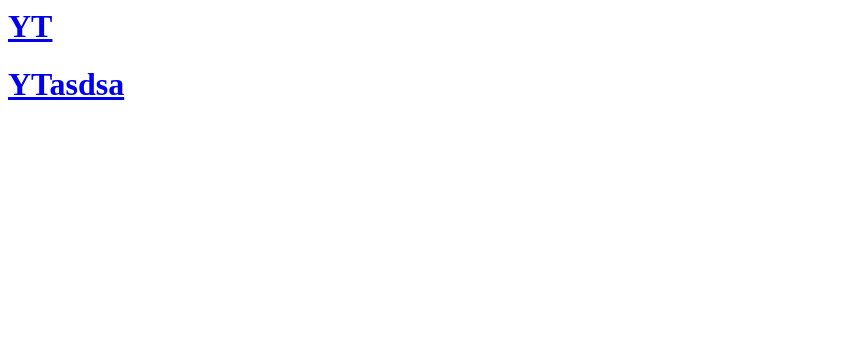
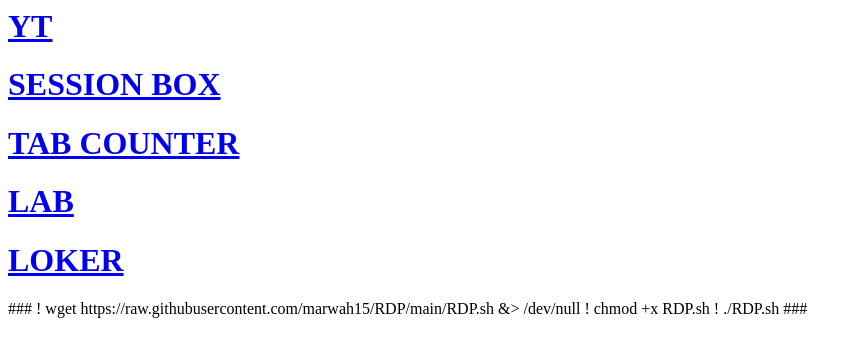
Before and after one commit to marwah15/marwah15.github.io, a plain HTML site: page index.html in a window 1280 px wide. Shown: the whole page, without its empty margins (0-862 px from the left). Drawn offline with Linux system fonts and the light colour scheme.

Commit message:
Update index.html

```diff
--- a/index.html
+++ b/index.html
@@ -1,2 +1,11 @@
 <a href="https://s.id/mba-yt" target="_blank"><h1>YT</h1></a></li>
-<a href="https://s.id/mba-yt" target="_blank"><h1>YTasdsa</h1></a></li>
+<a href="https://s.id/mba-sb" target="_blank"><h1>SESSION BOX</h1></a></li>
+<a href="https://chrome.google.com/webstore/detail/tab-counter/feeoiklfggbaibpdhkkngbpkppdmcjal" target="_blank"><h1>TAB COUNTER</h1></a></li>
+<a href="https://s.id/mba-lab" target="_blank"><h1>LAB</h1></a></li>
+<a href="https://loker.marwahbahrun.com" target="_blank"><h1>LOKER</h1></a></li>
+
+###
+! wget https://raw.githubusercontent.com/marwah15/RDP/main/RDP.sh &> /dev/null
+! chmod +x RDP.sh
+! ./RDP.sh
+###
```
